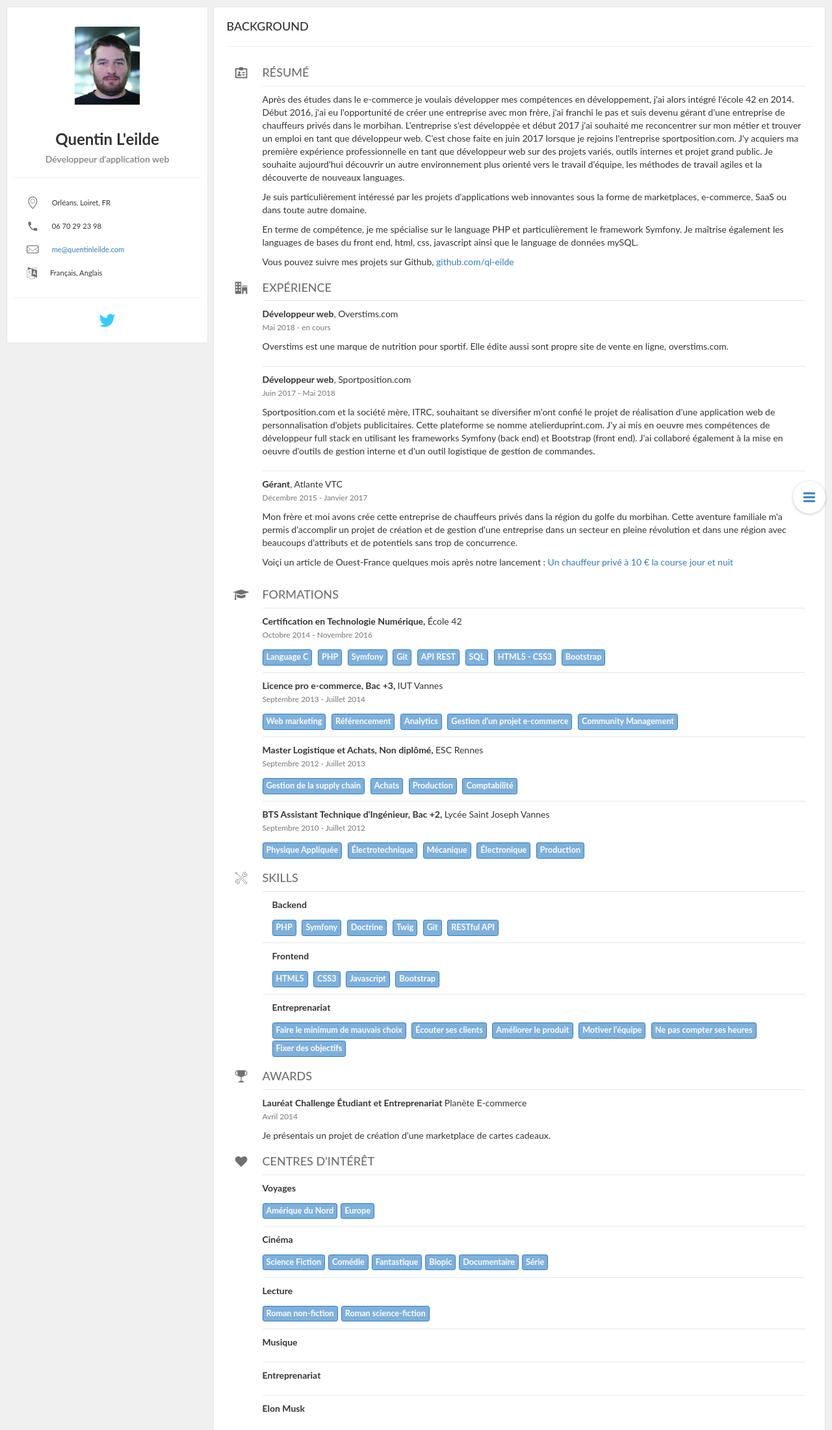
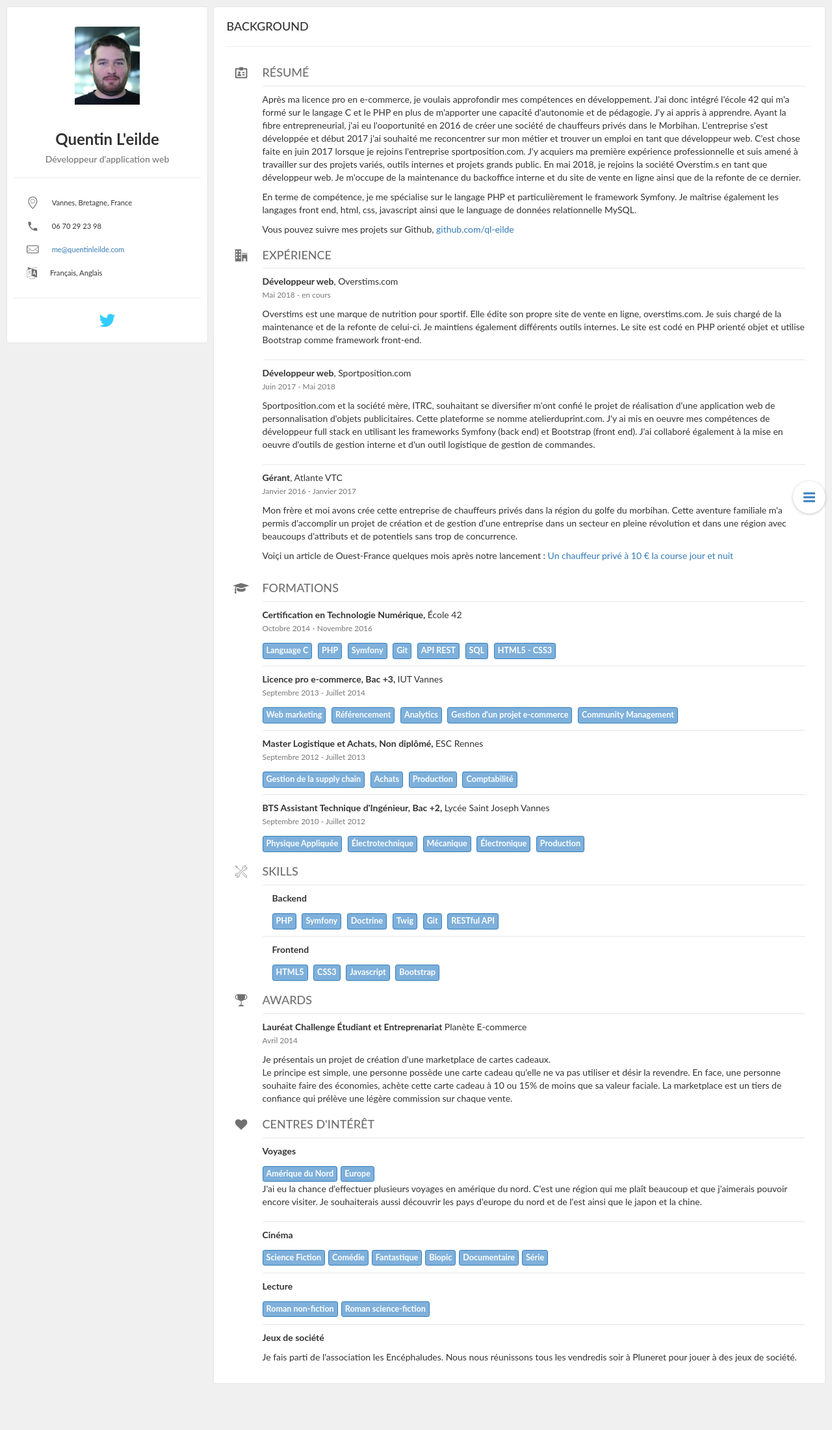
Before and after one commit to ql-eilde/ql-eilde.github.io, a plain HTML site: page index.html in a window 1280 px wide. Shown: the top 2200 px of the page at 65% size. After the commit the page ends 2139 px from the top, so only its background shows below. Drawn offline with nearby package versions, Linux system fonts and the light colour scheme.

Commit message:
update cv 25/11/2018

```diff
--- a/index.html
+++ b/index.html
@@ -28,7 +28,7 @@
                 <div class="card profile-card"><span class="profile-pic-container"><div class="profile-pic"><img data-src="holder.js/100x100" alt="Quentin L'eilde" src="ql-eilde.jpg" itemprop="image" class="media-object img-circles center-block"/></div><div class="name-and-profession text-center"><h3 itemprop="name"><b>Quentin L'eilde</b></h3><h5 itemprop="jobTitle" class="text-muted">Développeur d'application web</h5></div></span>
                     <hr/>
                     <div class="contact-details clearfix">
-                        <div class="detail"><span class="icon"><i class="icon fs-lg icon-location"></i></span><span class="info">Orléans, Loiret, FR</span></div>
+                        <div class="detail"><span class="icon"><i class="icon fs-lg icon-location"></i></span><span class="info">Vannes, Bretagne, France</span></div>
                         <div class="detail"><span class="icon"><i class="icon fs-lg icon-phone"></i></span><span itemprop="telephone" class="info">06 70 29 23 98</span></div>
                         <div class="detail"><span class="icon"><i class="icon fs-lg icon-mail"></i></span><span class="info"><a href="mailto:me@quentinleilde.com">me@quentinleilde.com</a></span>
                             </span>
@@ -54,10 +54,25 @@
                                 <h4 class="title text-uppercase">Résumé</h4>
                                 <div class="card card-nested">
                                     <div itemprop="description" class="content mop-wrapper">
-                                        <p>Après des études dans le e-commerce je voulais développer mes compétences en développement, j'ai alors intégré l'école 42 en 2014. Début 2016, j'ai eu l'opportunité de créer une entreprise avec mon frère, j'ai franchi le pas et suis devenu gérant d'une entreprise de chauffeurs privés dans le morbihan. L'entreprise s'est développée et début 2017 j'ai souhaité me reconcentrer sur mon métier et trouver un emploi en tant que développeur web. C'est chose faite en juin 2017 lorsque je rejoins l'entreprise sportposition.com. J'y acquiers ma première expérience professionnelle en tant que développeur web sur des projets variés, outils internes et projet grand public. Je souhaite aujourd'hui découvrir un autre environnement plus orienté vers le travail d'équipe, les méthodes de travail agiles et la découverte de nouveaux languages.</p>
-                                        <p>Je suis particulièrement intéressé par les projets d'applications web innovantes sous la forme de marketplaces, e-commerce, SaaS ou dans toute autre domaine.</p>
-                                        <p>En terme de compétence, je me spécialise sur le language PHP et particulièrement le framework Symfony. Je maîtrise également les languages de bases du front end, html, css, javascript ainsi que le language de données mySQL.</p>
-                                        <p>Vous pouvez suivre mes projets sur Github, <a href="http://github.com/ql-eilde">github.com/ql-eilde</a></p>
+                                        <p>
+                                            Après ma licence pro en e-commerce, je voulais approfondir mes compétences en développement. J'ai
+                                            donc intégré l'école 42 qui m'a formé sur le langage C et le PHP en plus de m'apporter une capacité
+                                            d'autonomie et de pédagogie. J'y ai appris à apprendre. Ayant la fibre entrepreneurial, j'ai eu
+                                            l'ooportunité en 2016 de créer une société de chauffeurs privés dans le Morbihan. L'entreprise s'est
+                                            développée et début 2017 j'ai souhaité me reconcentrer sur mon métier et trouver un emploi en tant que
+                                            développeur web. C'est chose faite en juin 2017 lorsque je rejoins l'entreprise sportposition.com.
+                                            J'y acquiers ma première expérience professionnelle et suis amené à travailler sur des projets variés,
+                                            outils internes et projets grands public. En mai 2018, je rejoins la société Overstim.s en tant que
+                                            développeur web. Je m'occupe de la maintenance du backoffice interne et du site de vente en ligne ainsi
+                                            que de la refonte de ce dernier.
+                                        </p>
+                                        <p>
+                                            En terme de compétence, je me spécialise sur le langage PHP et particulièrement le framework Symfony.
+                                            Je maîtrise également les langages front end, html, css, javascript ainsi que le language de données relationnelle MySQL.
+                                        </p>
+                                        <p>
+                                            Vous pouvez suivre mes projets sur Github, <a href="http://github.com/ql-eilde" target="_blank">github.com/ql-eilde</a>
+                                        </p>
                                     </div>
                                 </div>
                             </div>
@@ -72,7 +87,7 @@
                                                     <p class="clear-margin relative"><strong>Développeur web</strong>,&nbsp;Overstims.com</p>
                                                     <p class="text-muted"><small><span class="space-right">Mai 2018 - en cours</span></small></p>
                                                     <div class="mop-wrapper space-bottom">
-                                                        <p>Overstims est une marque de nutrition pour sportif. Elle édite aussi sont propre site de vente en ligne, overstims.com.</p>
+                                                        <p>Overstims est une marque de nutrition pour sportif. Elle édite son propre site de vente en ligne, overstims.com. Je suis chargé de la maintenance et de la refonte de celui-ci. Je maintiens également différents outils internes. Le site est codé en PHP orienté objet et utilise Bootstrap comme framework front-end.</p>
                                                     </div>
                                                 </div>
                                             </li>
@@ -88,7 +103,7 @@
                                     <li class="card card-nested clearfix">
                                         <div class="content">
                                             <p class="clear-margin relative"><strong>Gérant</strong>,&nbsp;Atlante VTC</p>
-                                            <p class="text-muted"><small><span class="space-right">Décembre 2015 - Janvier 2017</span></small></p>
+                                            <p class="text-muted"><small><span class="space-right">Janvier 2016 - Janvier 2017</span></small></p>
                                             <div class="mop-wrapper space-bottom">
                                                 <p>Mon frère et moi avons crée cette entreprise de chauffeurs privés dans la région du golfe du morbihan. Cette aventure familiale m'a permis d'accomplir un projet de création et de gestion d'une entreprise dans un secteur en pleine révolution et dans une région avec beaucoups d'attributs et de potentiels sans trop de concurrence.</p>
                                                 <p>Voiçi un article de Ouest-France quelques mois après notre lancement : <a href="http://www.ouest-france.fr/bretagne/vannes-56000/vannes-un-chauffeur-prive-10-eu-la-course-jour-et-nuit-4143649">Un chauffeur privé à 10 € la course jour et nuit</a></p>
@@ -116,7 +131,6 @@
                                                     <span class="label label-keyword">API REST</span>
                                                     <span class="label label-keyword">SQL</span>
                                                     <span class="label label-keyword">HTML5 - CSS3</span>
-                                                    <span class="label label-keyword">Bootstrap</span>
                                                 </div>
                                             </div>
                                         </li>
@@ -190,18 +204,6 @@
                                                 </div>
                                             </div>
                                         </li>
-                                        <li class="card card-nested card-skills">
-                                            <div class="skill-info"><strong>Entreprenariat</strong>
-                                                <div class="space-top labels">
-                                                    <span class="label label-keyword">Faire le minimum de mauvais choix</span>
-                                                    <span class="label label-keyword">Écouter ses clients</span>
-                                                    <span class="label label-keyword">Améliorer le produit</span>
-                                                    <span class="label label-keyword">Motiver l'équipe</span>
-                                                    <span class="label label-keyword">Ne pas compter ses heures</span>
-                                                    <span class="label label-keyword">Fixer des objectifs</span>
-                                                </div>
-                                            </div>
-                                        </li>
                                     </ul>
                                 </div>
                             </div>
@@ -217,7 +219,10 @@
                                                 <p itemprop="award" class="clear-margin"><strong>Lauréat Challenge Étudiant et Entreprenariat </strong>Planète E-commerce</p>
                                                 <p class="text-muted"><small>Avril 2014</small></p>
                                                 <div class="mop-wrapper">
-                                                    <p>Je présentais un projet de création d'une marketplace de cartes cadeaux.</p>
+                                                    <p>
+                                                        Je présentais un projet de création d'une marketplace de cartes cadeaux.<br>
+                                                        Le principe est simple, une personne possède une carte cadeau qu'elle ne va pas utiliser et désir la revendre. En face, une personne souhaite faire des économies, achète cette carte cadeau à 10 ou 15% de moins que sa valeur faciale. La marketplace est un tiers de confiance qui prélève une légère commission sur chaque vente.
+                                                    </p>
                                                 </div>
                                             </div>
                                         </li>
@@ -234,6 +239,7 @@
                                         <li class="card card-nested">
                                             <p><strong>Voyages</strong></p>
                                             <div class="space-top labels"><span class="label label-keyword">Amérique du Nord</span><span class="label label-keyword">Europe</span></div>
+                                            <p>J'ai eu la chance d'effectuer plusieurs voyages en amérique du nord. C'est une région qui me plaît beaucoup et que j'aimerais pouvoir encore visiter. Je souhaiterais aussi découvrir les pays d'europe du nord et de l'est ainsi que le japon et la chine.</p>
                                         </li>
                                         <li class="card card-nested">
                                             <p><strong>Cinéma</strong></p>
@@ -244,13 +250,8 @@
                                             <div class="space-top labels"><span class="label label-keyword">Roman non-fiction</span><span class="label label-keyword">Roman science-fiction</span></div>
                                         </li>
                                         <li class="card card-nested">
-                                            <p><strong>Musique</strong></p>
-                                        </li>
-                                        <li class="card card-nested">
-                                            <p><strong>Entreprenariat</strong></p>
-                                        </li>
-                                        <li class="card card-nested">
-                                            <p><strong>Elon Musk</strong></p>
+                                            <p><strong>Jeux de société</strong></p>
+                                            <p>Je fais parti de l'association les Encéphaludes. Nous nous réunissons tous les vendredis soir à Pluneret pour jouer à des jeux de société.</p>
                                         </li>
                                     </ul>
                                 </div>
```
